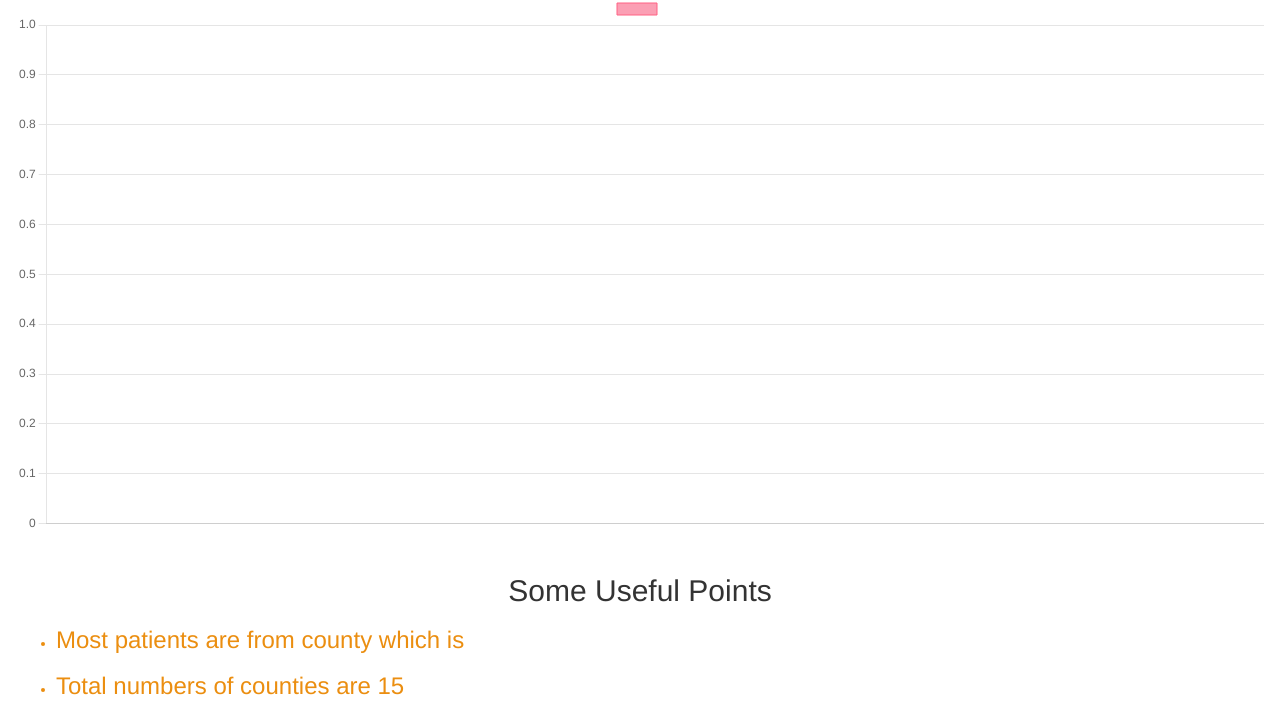
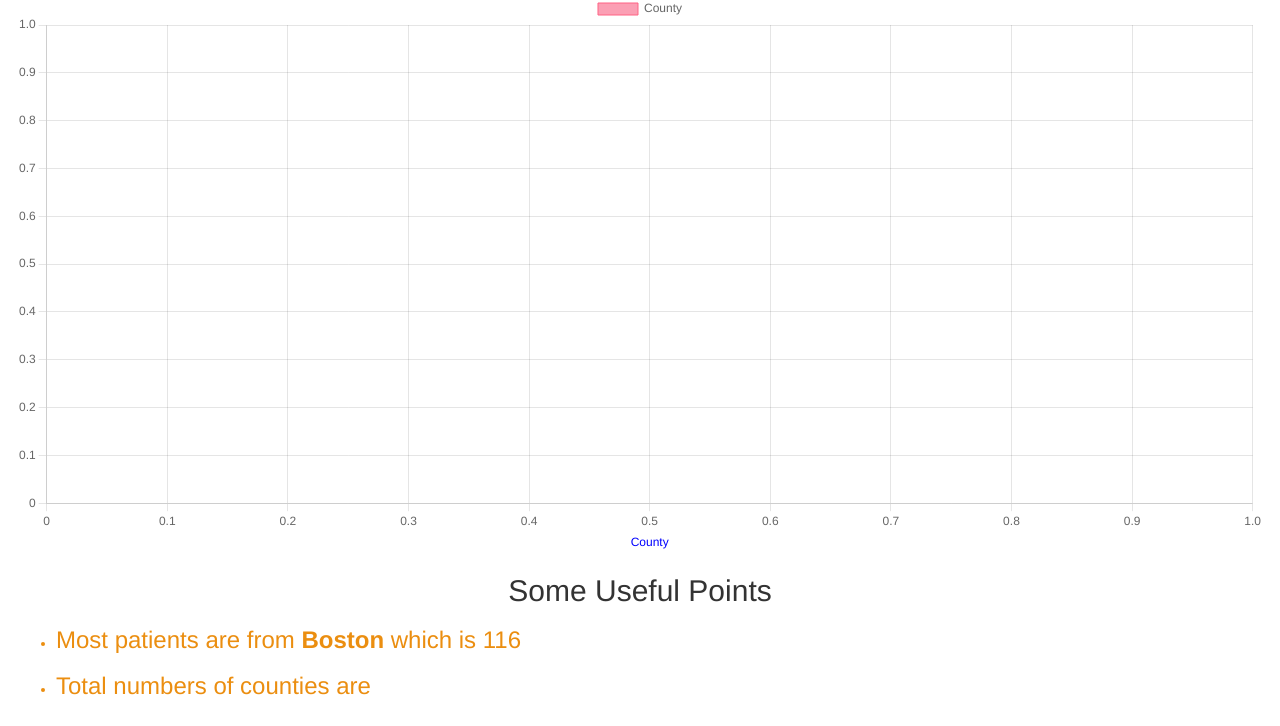
Before and after one commit to Sabarnna1/Electric_Coders_Optum, a plain HTML site: page patients.html in a window 1280 px wide. Shown: the part 188-914 px from the top of the page. Drawn offline with nearby package versions, Linux system fonts and the light colour scheme.

Commit message:
Add files via upload

```diff
--- a/patients.html
+++ b/patients.html
@@ -123,25 +123,25 @@
 			<a href="./patient_sex.html">Gender Ratio</a>
 			<a href="./patient_race">Race</a>
 			<a href="javascript:void(0);" class="icon" onclick="myFunction()">
-				<i class="fa fa-bars"></i>
+			<i class="fa fa-bars"></i>
 			</a>
 		</div>
 			<h1>County</h1>
 			<canvas id="myChart" width="400" height="180"></canvas>
 			<h2>Some Useful Points</h2>
 			<ul>
-				<li style="color: #EB8E10; text-align: center;"><h3 style="color: #EB8E10; text-align: left;">Most patients are from county <b></b> which is </h3> </li>
-				<li style="color: #EB8E10;"><h3 style="color: #EB8E10; text-align: left;">Total numbers of counties are 15</h3> </li>
+				<li style="color: #EB8E10; text-align: center;"><h3 style="color: #EB8E10; text-align: left;">Most patients are from <b>Boston</b> which is 116</h3> </li>
+				<li style="color: #EB8E10;"><h3 style="color: #EB8E10; text-align: left;">Total numbers of counties are </h3> </li>
 			</ul>
 		</div>
 		<script>
 		const ctx = document.getElementById('myChart').getContext('2d');
 		const myChart = new Chart(ctx, {
-		type: 'bar',
+		type: 'scatter',
 		data: {
 		labels: [],
 		datasets: [{
-		label: '',
+		label: 'County',
 		data: [],
 		backgroundColor: [
 		'rgba(249, 96, 131, 0.6)',
@@ -168,7 +168,7 @@
 		title: {
 		color: 'blue',
 		display: true,
-		text: ''
+		text: 'County'
 		}
 		}
 		}
```
